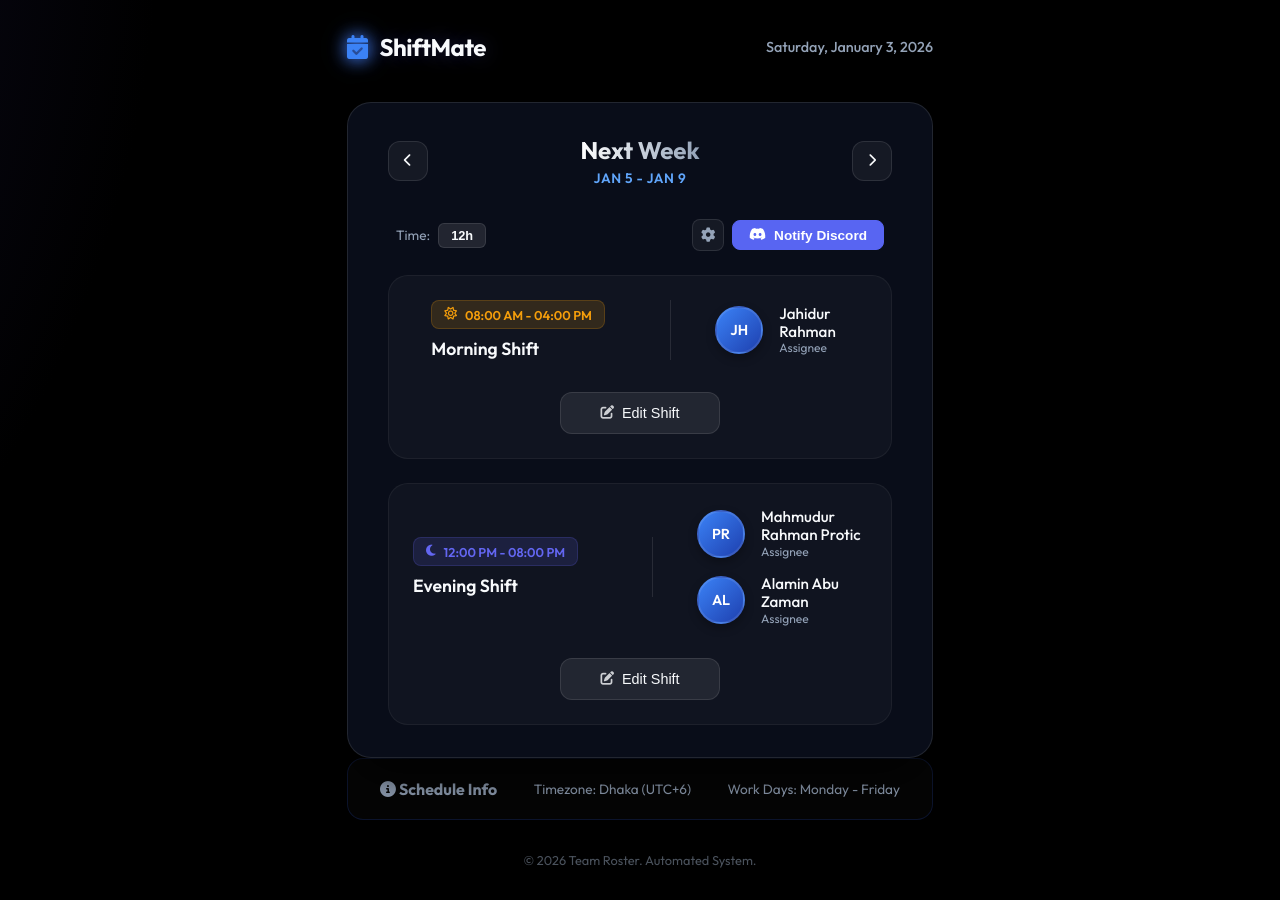
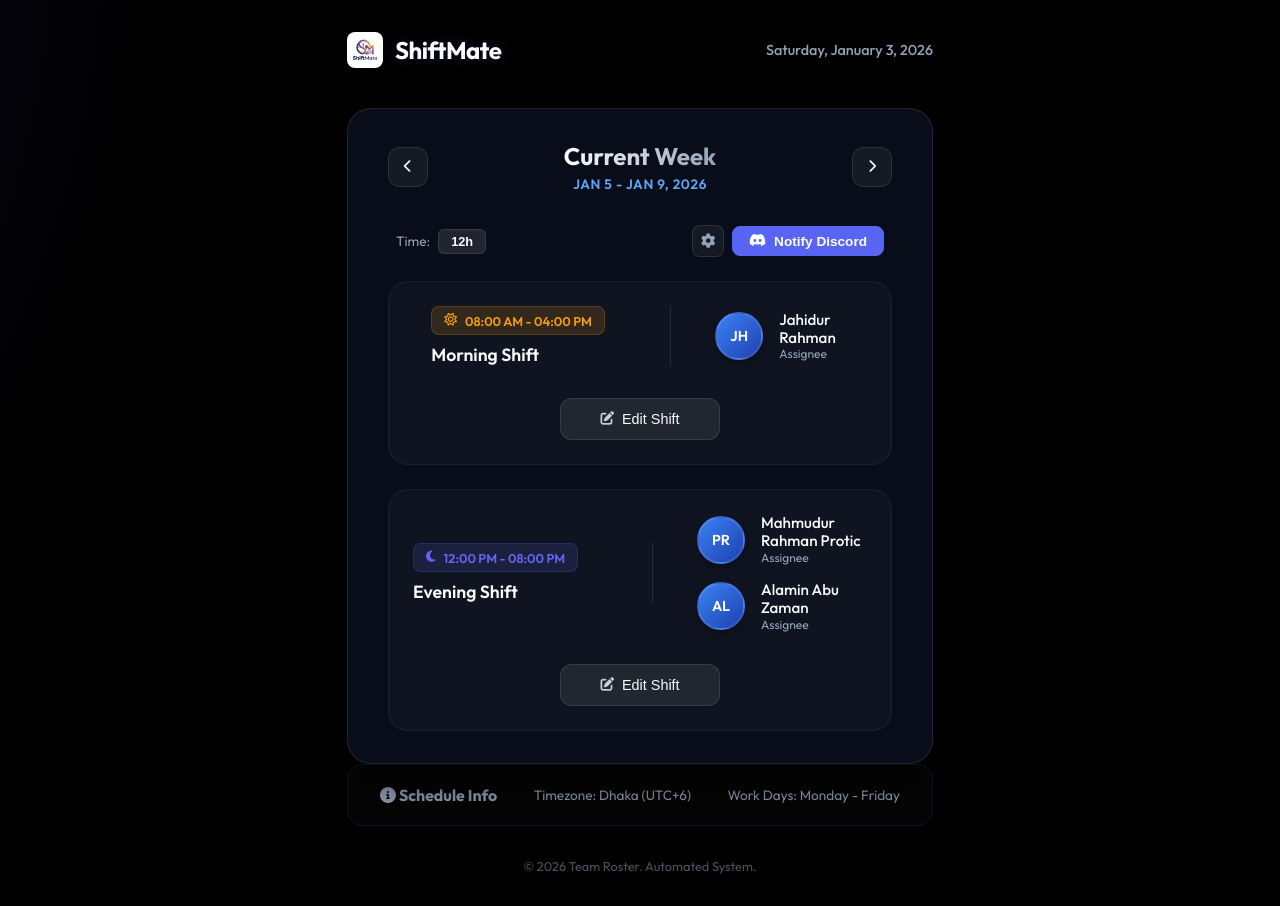
Before and after one commit to jhrahman/shiftmate, a website: page index.html in a window 1280 px wide. Drawn offline with Linux system fonts and the light colour scheme.

Commit message:
Update logo and fix weekend week labeling logic

```diff
--- a/index.html
+++ b/index.html
@@ -18,7 +18,8 @@
     <div class="app-container">
         <header class="header">
             <div class="logo">
-                <i class="fa-solid fa-calendar-check"></i>
+                <img src="logo.png" alt="ShiftMate"
+                    style="height: 36px; width: auto; border-radius: 8px; vertical-align: middle;">
                 <span>ShiftMate</span>
             </div>
             <div class="current-date" id="currentDateDisplay">
--- a/script.js
+++ b/script.js
@@ -97,7 +97,8 @@ function _internalUpdateRoster() {
     renderShifts(morningPerson, eveningPeople);
 
     // Update Override Indicator (Visual Cue)
-    const editBtn = document.getElementById('editShiftBtn');
+    // Style the edit button if overridden
+    const editBtn = document.getElementById('editMorningBtn');
     if (editBtn) {
         if (overrideId) {
             editBtn.style.color = 'var(--accent-morning)';
@@ -120,19 +121,29 @@ function renderWeekInfo(mon) {
 
     const options = { month: 'short', day: 'numeric' };
     const monStr = mon.toLocaleDateString('en-US', options);
-    const friStr = fri.toLocaleDateString('en-US', options);
+    const friStr = fri.toLocaleDateString('en-US', { month: 'short', day: 'numeric', year: 'numeric' });
 
     document.getElementById('weekRange').textContent = `${monStr} - ${friStr}`;
 
-    if (currentOffset === 0) {
+    // Saturday/Sunday Logic: Adjust Title labels
+    const d = new Date();
+    const isWeekendShift = (d.getDay() === 6 || d.getDay() === 0);
+
+    // Relative labels based on the "Weekend Shift"
+    let displayOffset = currentOffset;
+    if (isWeekendShift) {
+        displayOffset = currentOffset - 1;
+    }
+
+    if (displayOffset === 0) {
         document.getElementById('weekTitle').textContent = "Current Week";
-    } else if (currentOffset === 1) {
+    } else if (displayOffset === 1) {
         document.getElementById('weekTitle').textContent = "Next Week";
-    } else if (currentOffset === -1) {
-        document.getElementById('weekTitle').textContent = "Last Week";
+    } else if (displayOffset === -1) {
+        document.getElementById('weekTitle').textContent = "Previous Week";
     } else {
-        const absOffset = Math.abs(currentOffset);
-        const direction = currentOffset > 0 ? "Weeks from Now" : "Weeks Ago";
+        const absOffset = Math.abs(displayOffset);
+        const direction = displayOffset > 0 ? "Weeks from Now" : "Weeks Ago";
         document.getElementById('weekTitle').textContent = `${absOffset} ${direction}`;
     }
 }
```
Also changed, not shown: logo.png (added).
